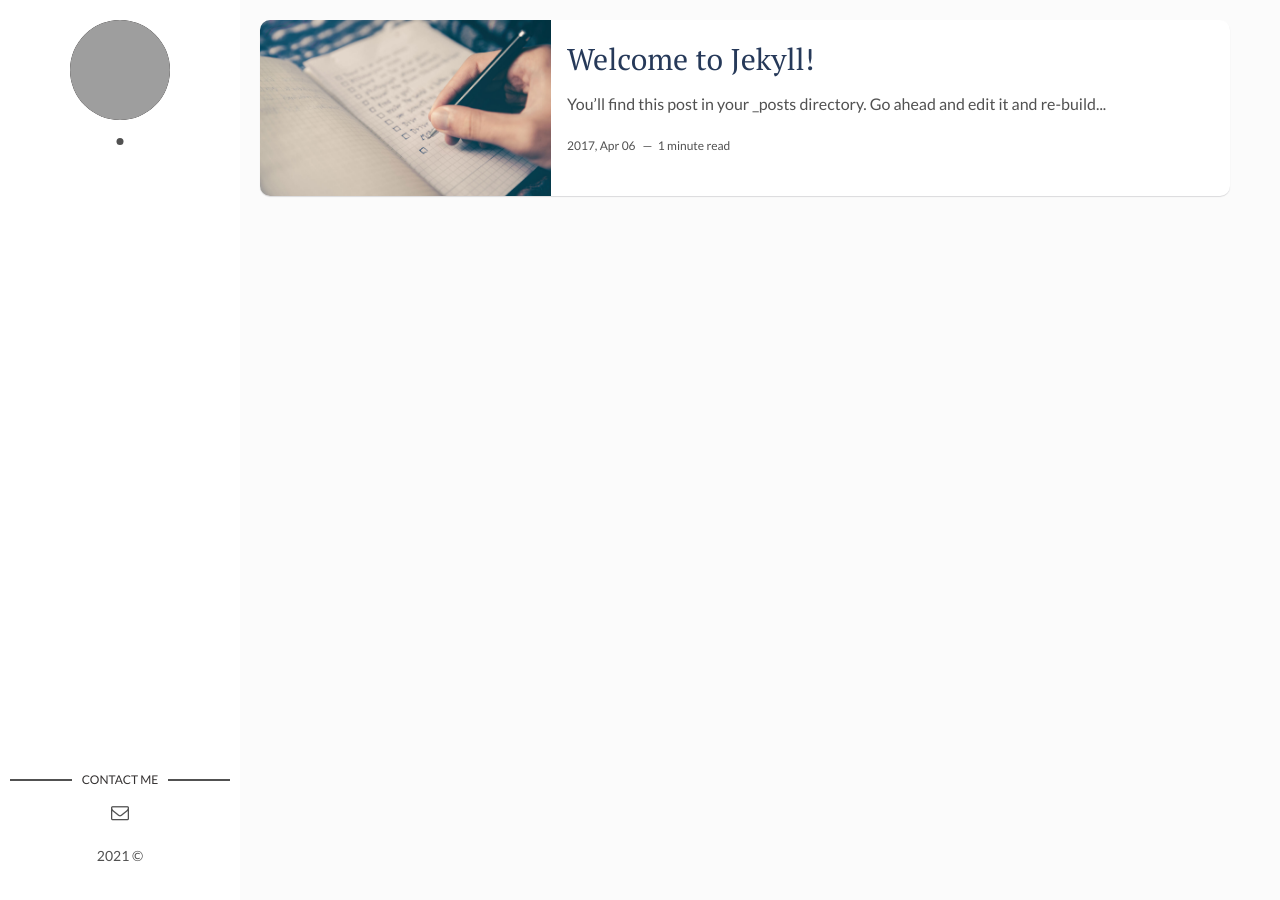
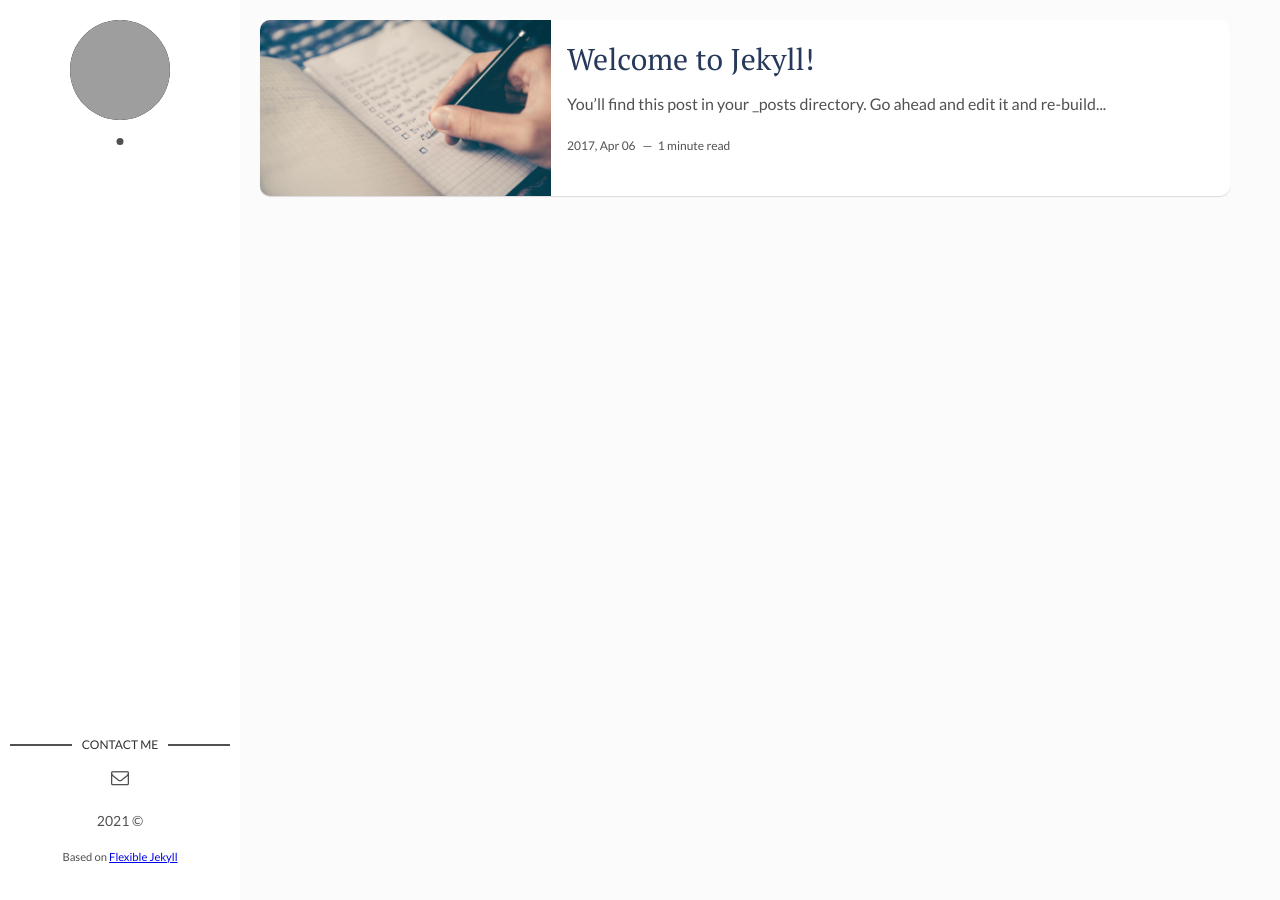
Before and after one commit to matheger/matheger.github.io, a Jekyll site: the page built from index.html, in a window 1280 px wide. Built offline with Jekyll 4.4.1, drawn with Linux system fonts in a browser that asks for light colours; the list of posts is cut into pages by our own code; grey boxes are pictures that could not be loaded.

Commit message:
Update main.html

```diff
--- a/_layouts/main.html
+++ b/_layouts/main.html
@@ -26,6 +26,9 @@
     <div class="copyright">
       <p>{{site.time | date: '%Y'}} &copy; {{site.author}}</p>
     </div>
+	<div class="copyright">
+      <p><small>Based on <a href="http://artemsheludko.com/flexible-jekyll/">Flexible Jekyll</a></small></p>
+    </div>
   </footer> <!-- End Footer -->
 </aside> <!-- End Sidebar -->
 <div class="content-box clearfix">
```
